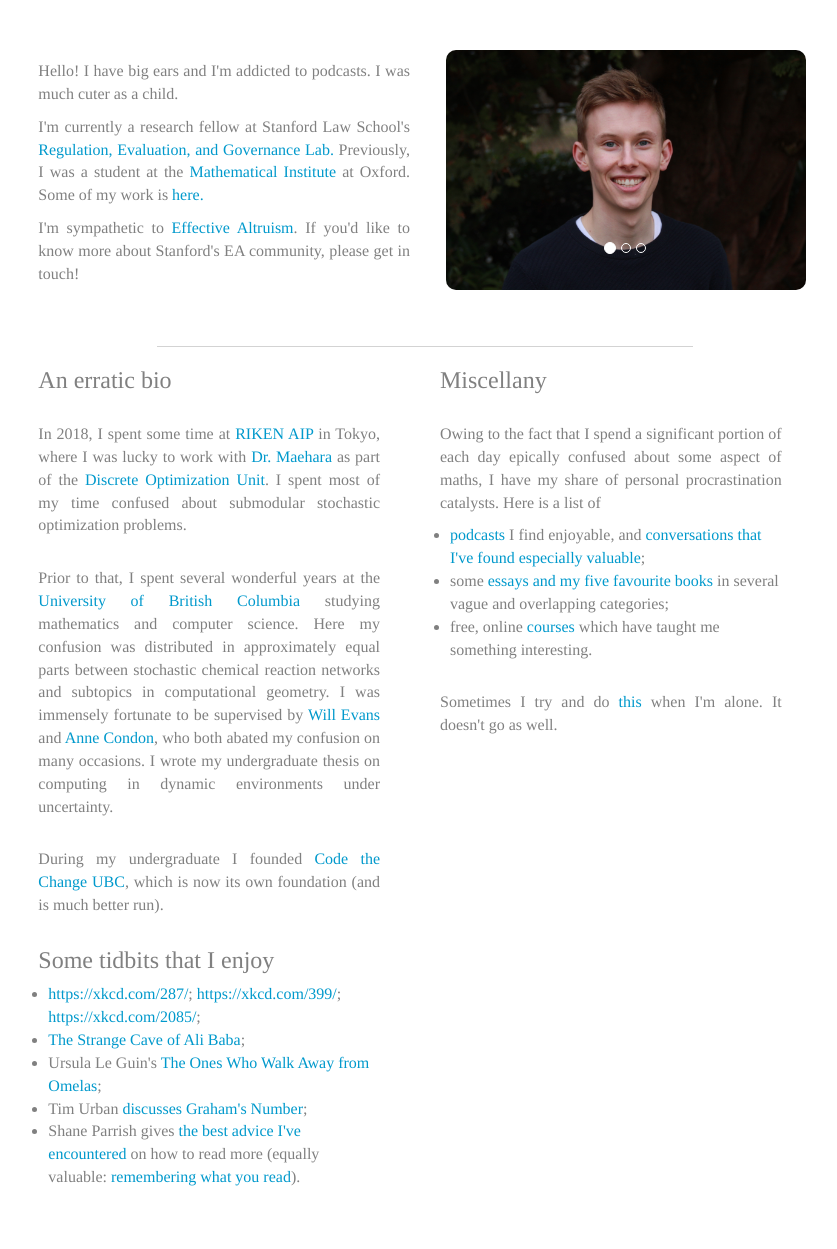
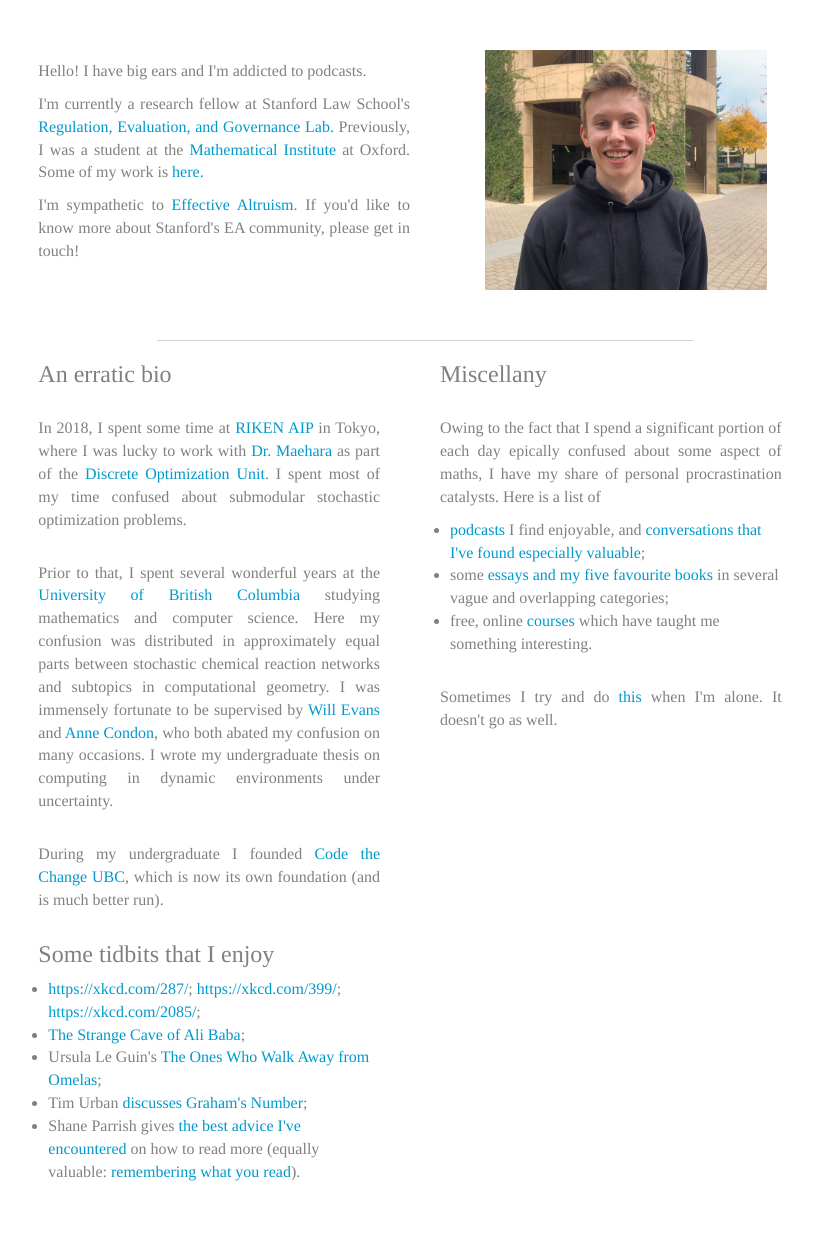
Before and after one commit to bchugg/bchugg.github.io, a PHP site: page /index.html in a window 1280 px wide. Shown: the part 77-1326 px from the top of the page, without its empty margins (215-1052 px from the left). After the commit the page ends 1258 px from the top, so only its background shows below. Run offline with PHP 8.4, Linux system fonts and the light colour scheme; some libraries are stand-ins or nearby versions.

Commit message:
update dat baby

```diff
--- a/assets/stylesheets/main.css
+++ b/assets/stylesheets/main.css
@@ -79,6 +79,13 @@ sass file */
     padding-right: 10px; }
   .main-body a {
     color: #0099cc; }
+  @media (min-width: 768px) {
+    .main-body img {
+      height: 240px; } }
+  @media (max-width: 767px) {
+    .main-body img {
+      height: 150px;
+      padding-top: 30px; } }
   .main-body .carousel-inner .item img {
     border-radius: 10px;
     display: inline; }
--- a/assets/stylesheets/main.scss
+++ b/assets/stylesheets/main.scss
@@ -127,6 +127,15 @@ $global_font_size: 12pt;
 	a {
 		color: $linkcolor;
 	}
+	img {
+		@media (min-width: $min_desktop_width) {
+				height: 240px;
+		}
+		@media(max-width: $max_mobile_width) {
+			height: 150px;
+			padding-top: 30px;
+		}
+	}
 
 	.carousel-inner .item {
 		img {
--- a/index.html
+++ b/index.html
@@ -30,7 +30,6 @@
 			<div class='col-sm-6 top-info'>
 				<p>
 					Hello! I have big ears and I'm addicted to podcasts.
-					I was much cuter as a child.
 				</p>
 
 				<p>
@@ -44,11 +43,12 @@
 				</p>
 			</div>
 			<div class='col-sm-6 photos text-center' id='photos'>
-
+				<img src="assets/images/lawme.jpg">
+<!--
 				<script>
 	    			$("#photos").load("shared/carousel.html");
 				</script>
-
+			 -->
 			</div>
 			<div class='col-sm-8 col-sm-offset-2 border'>
 			</div>
```
Also changed, not shown: assets/images/lawme.jpg (added), 1 other file.
